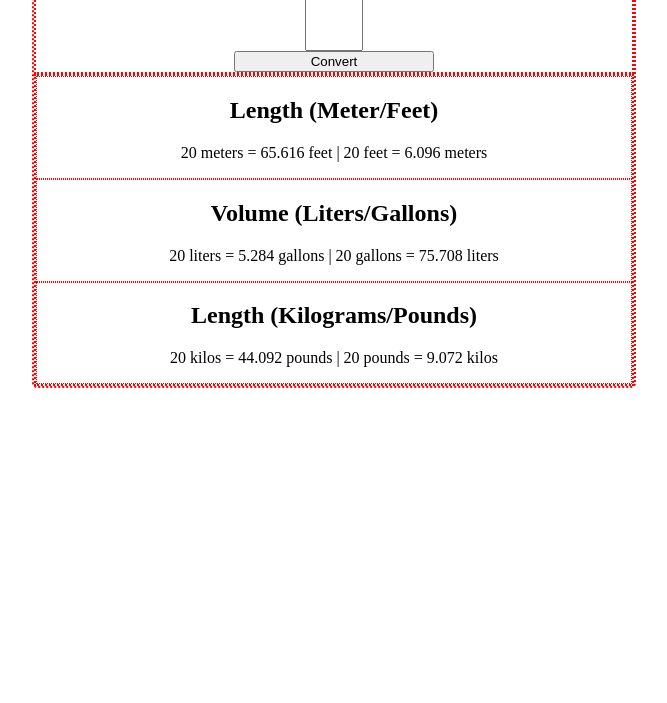
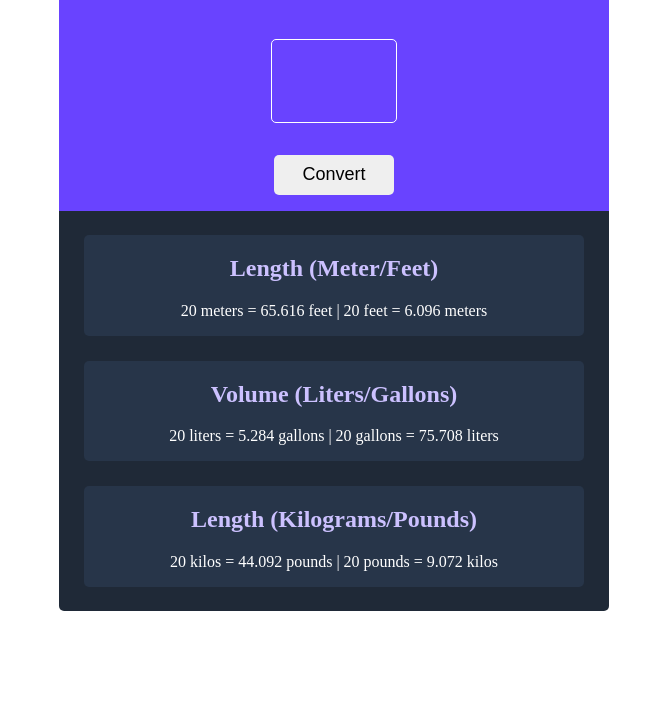
Before and after one commit to ItamarLu/Unit-Conversion, a plain HTML site: page index.html in a window 1280 px wide. Shown: the part 97-800 px from the top of the page, without its empty margins (306-973 px from the left). Drawn offline with Linux system fonts and the light colour scheme.

Commit message:
Css done

```diff
--- a/styles.css
+++ b/styles.css
@@ -1,28 +1,66 @@
 #container{
-  border: 2px dotted red;
   border-radius: 5px;
   margin: 0 auto;
-  width: 600px;
+  width: 550px;
   text-align: center;
+  background-color: #1F2937;
+  color: #ffffff;
 }
+
 #first-part{
-  border: 2px dotted red;
+  border-radius: 5px 5px 0px 0px;
+  display: flex;
+  height: 300px;
+  flex-direction: column;
+  justify-content: space-around;
+  background-color: #6943FF;
+  font-size: 16px;
+}
+
+#second-part{
+  height: 400px;
   display: flex;
   flex-direction: column;
+  justify-content: space-evenly;
 }
-#second-part{
-  border: 2px dotted red;
+
+.measurement-boxes{
+  margin: 0 auto;
+  width: 500px;
+  border-radius: 5px;
+  background-color: #273549;
 }
-.measurement-boxes{
-  border: 1px dotted red;
+
+h2{
+  color: #CCC1FF;
 }
+
 #number-box {
-  width: 50px;
-  height: 50px;
+  width: 120px;
+  height: 80px;
   text-align: center;
   margin: 0px auto;
+  border-radius: 5px;
+  border: 1px solid #ffffff;
+  background: none;
+  color: #ffffff;
+  font-size: 70px;
+  font-weight: bolder;
 }
+input::-webkit-outer-spin-button,
+input::-webkit-inner-spin-button {
+  -webkit-appearance: none;
+  margin: 0;
+}
+input[type=number] {
+    -moz-appearance:textfield;}
+
 #convert-btn {
-  width: 200px;
+  width: 120px;
+  height: 40px;
   margin: 0px auto;
+  border-radius: 5px;
+  border: none;
+  font-size: 18px;
+  font-weight: 500;
 }
```
